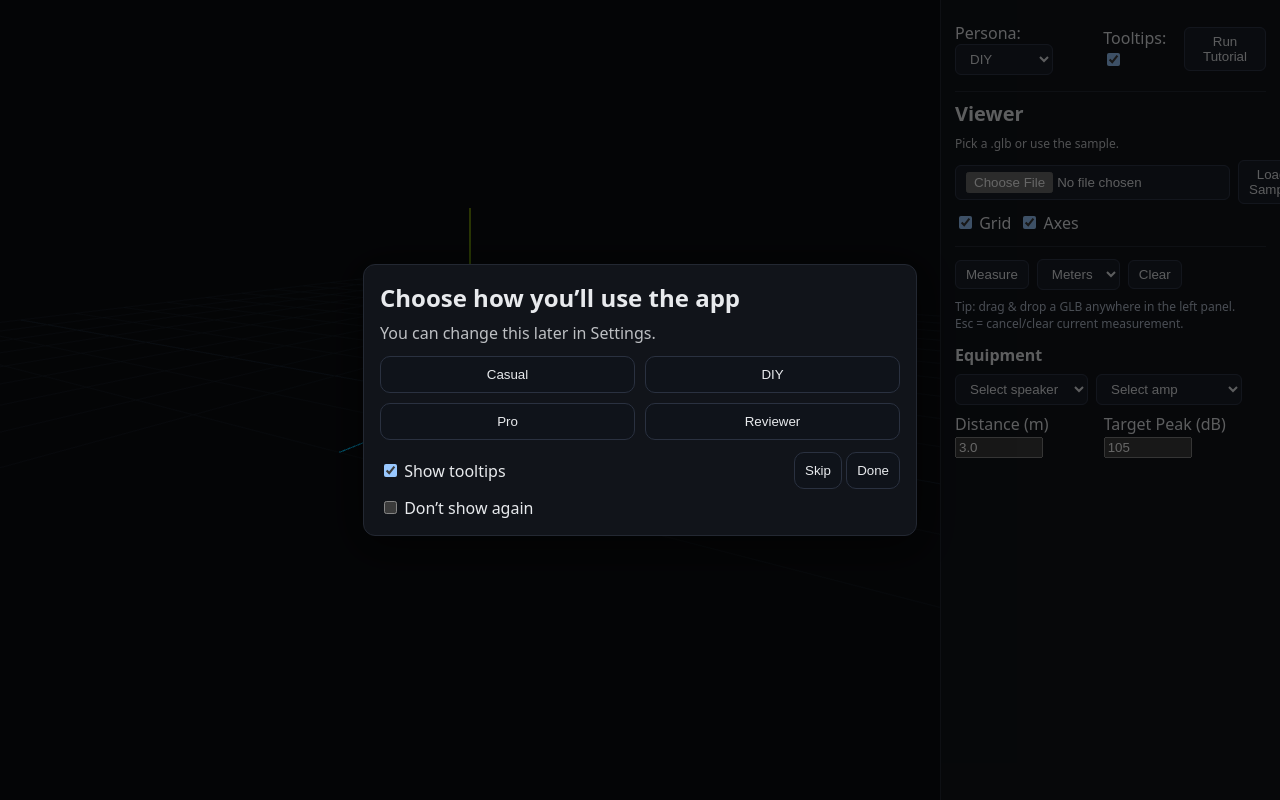
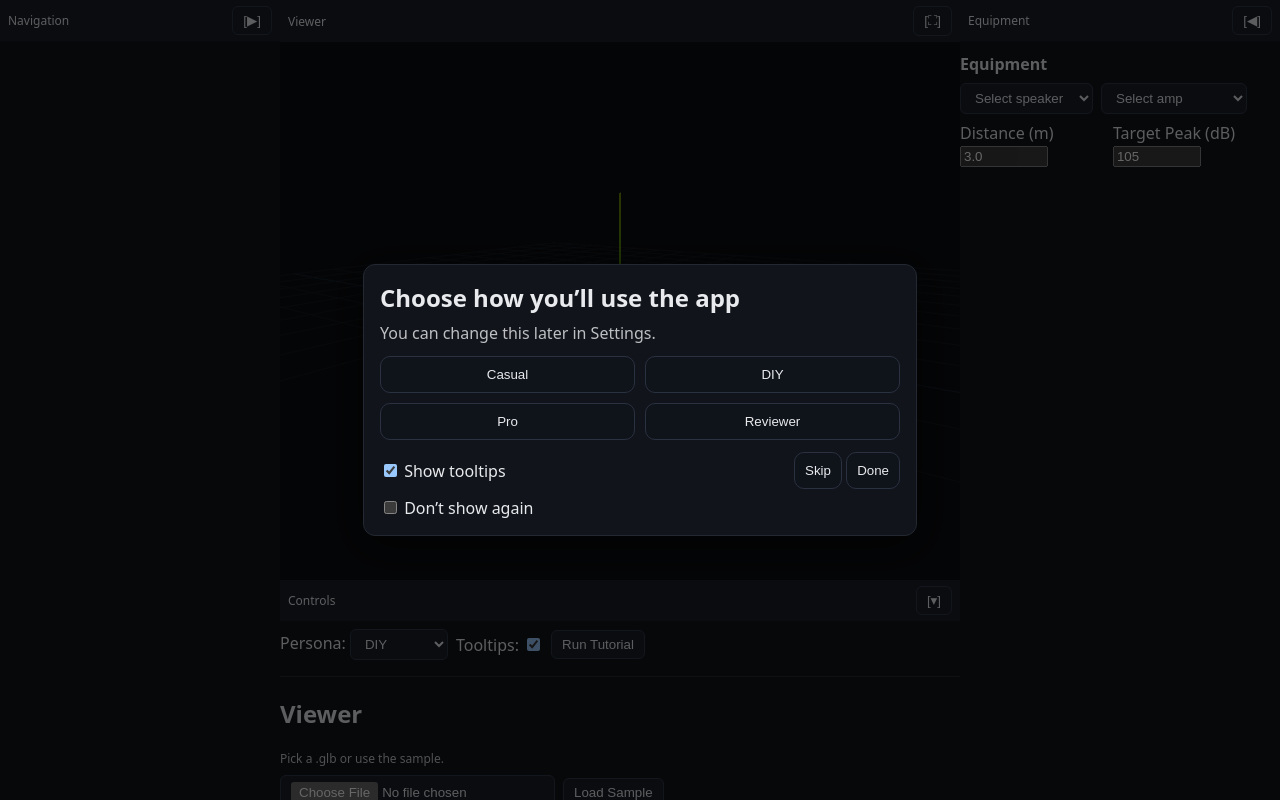
Before and after one commit to choover-prog/First-Repo-for-Room-Sim, a website built with Vite: page index.html in a window 1280 px wide. Built offline with nearby package versions, Linux system fonts and the light colour scheme.

Commit message:
feat(ui): add 4-zone scaffold with persistence

```diff
--- a/index.html
+++ b/index.html
@@ -4,66 +4,10 @@
     <meta charset="utf-8" />
     <meta name="viewport" content="width=device-width, initial-scale=1" />
     <title>Room Viewer</title>
-    <style>
-      :root { color-scheme: dark; }
-      html,body { margin:0; height:100%; background:#0b0d10; color:#e8eaed; font-family:system-ui,-apple-system,Segoe UI,Roboto,Helvetica,Arial; }
-      #app { position:fixed; inset:0; display:grid; grid-template-columns: 1fr 340px; }
-      #view { position:relative; background:#0b0d10; }
-      #ui { background:#11141a; border-left:1px solid #232832; padding:14px; overflow:auto; }
-      h1 { font-size:20px; margin:0 0 8px; }
-      .row { display:flex; align-items:center; gap:8px; margin:8px 0; }
-      .muted { opacity:.85; font-size:12px; }
-      button,select,input[type="file"] { background:#1a1f29; color:#e8eaed; border:1px solid #30384a; border-radius:6px; padding:6px 10px; }
-      button.primary { background:#2a6bf2; border-color:#2a6bf2; }
-      button.tog.on { background:#2b3a53; border-color:#3d4a63; }
-      .measure-label { position:absolute; pointer-events:none; font-size:12px; background:#1b2330cc; padding:4px 6px; border:1px solid #2a3446; border-radius:6px; transform:translate(-50%,-120%); }
-      .tips { margin-top:8px; font-size:12px; color:#b7c1d1; }
-      .sep { height:1px; background:#232832; margin:12px 0; }
-      .small .muted { opacity:.85 }
-  [data-tip] { text-decoration-style:dotted; }
-    </style>
+    <link rel="stylesheet" href="/styles/layout.css" />
   </head>
   <body>
-    <div id="app">
-      <div id="view">
-        <!-- dynamic canvas goes here -->
-        <div id="measureLabel" class="measure-label" style="display:none">0.00 m</div>
-      </div>
-
-      <div id="ui">
-        <h1>Viewer</h1>
-        <div class="muted">Pick a .glb or use the sample.</div>
-
-        <div class="row">
-          <input type="file" id="file" accept=".glb,.gltf" />
-          <button id="loadSample">Load Sample</button>
-        </div>
-
-        <div class="row">
-          <label><input type="checkbox" id="gridT" checked /> Grid</label>
-          <label><input type="checkbox" id="axesT" checked /> Axes</label>
-        </div>
-
-        <div class="sep"></div>
-
-        <div class="row">
-          <button id="measureBtn" class="tog">Measure</button>
-          <select id="units">
-            <option value="m">Meters</option>
-            <option value="ft">Feet</option>
-          </select>
-          <button id="clearMeasure">Clear</button>
-        </div>
-
-        <div id="stats" class="muted"></div>
-        <div class="tips">
-          Tip: drag & drop a GLB anywhere in the left panel.<br/>
-          Esc = cancel/clear current measurement.
-        </div>
-      </div>
-    </div>
-
-    <!-- ESM entry -->
+    <div id="app"></div>
     <script type="module" src="/src/main.js"></script>
   </body>
 </html>
--- a/src/main.js
+++ b/src/main.js
@@ -8,8 +8,63 @@ import { personasList, getPersona, setPersona, isTooltipsEnabled, setTooltipsEna
 import { LFHeatmapLayer } from './render/LFHeatmapLayer.js';
 import { captureCanvasPNG, downloadBlobURL, generateRoomReport, exportHeatmapData } from './lib/report.js';
 import { BadgeManager } from './ui/Badges.js';
+import { mountLayout } from './ui/Layout.js';
+import { bindHotkeys } from './ui/Hotkeys.js';
+import './state/ui.js';
+import { mountViewerHost } from './render/ViewerHost.js';
 
 const mToFt = 3.28084;
+
+const { regions } = mountLayout({ root: document.getElementById('app') });
+bindHotkeys();
+
+const view = document.createElement('div');
+view.id = 'view';
+regions.viewer.appendChild(view);
+const measureLabel = document.createElement('div');
+measureLabel.id = 'measureLabel';
+measureLabel.className = 'measure-label';
+measureLabel.style.display = 'none';
+measureLabel.textContent = '0.00 m';
+view.appendChild(measureLabel);
+
+const uiRoot = document.createElement('div');
+uiRoot.id = 'ui';
+uiRoot.innerHTML = `
+        <h1>Viewer</h1>
+        <div class="muted">Pick a .glb or use the sample.</div>
+
+        <div class="row">
+          <input type="file" id="file" accept=".glb,.gltf" />
+          <button id="loadSample">Load Sample</button>
+        </div>
+
+        <div class="row">
+          <label><input type="checkbox" id="gridT" checked /> Grid</label>
+          <label><input type="checkbox" id="axesT" checked /> Axes</label>
+        </div>
+
+        <div class="sep"></div>
+
+        <div class="row">
+          <button id="measureBtn" class="tog">Measure</button>
+          <select id="units">
+            <option value="m">Meters</option>
+            <option value="ft">Feet</option>
+          </select>
+          <button id="clearMeasure">Clear</button>
+        </div>
+
+        <div id="stats" class="muted"></div>
+        <div class="tips">
+          Tip: drag & drop a GLB anywhere in the left panel.<br/>
+          Esc = cancel/clear current measurement.
+        </div>
+`;
+regions.dock.appendChild(uiRoot);
+
+mountEquipmentPanel(regions.right);
+mountOnboarding(document.body);
 
 // DOM
 const container   = document.getElementById('view');
@@ -60,15 +115,13 @@ const resetViewBtn = document.getElementById('resetView');
   div.querySelector('#resetOnb').onclick = ()=> mountOnboarding(document.body);
 })();
 
-mountEquipmentPanel(document.getElementById('ui'));
-mountOnboarding(document.body);
 
 // Renderer / Scene / Camera
 const renderer = new THREE.WebGLRenderer({ antialias: true });
 renderer.setPixelRatio(devicePixelRatio);
 renderer.setSize(container.clientWidth, container.clientHeight);
 renderer.outputColorSpace = THREE.SRGBColorSpace;
-container.appendChild(renderer.domElement);
+mountViewerHost(container, renderer.domElement);
 const gl = renderer.getContext();
 let glErrorLogged = false;
 
--- /dev/null
+++ b/src/render/ViewerHost.js
@@ -0,0 +1,7 @@
+export function mountViewerHost(target, element) {
+  if (!target || !element) return;
+  if (element.parentNode !== target) {
+    target.appendChild(element);
+  }
+  return element;
+}
--- a/src/state/ui.js
+++ b/src/state/ui.js
@@ -1,21 +1,34 @@
 const PREFIX = 'ui.';
-const collapseKey = zone => `${PREFIX}collapse.${zone}`;
+const collapseKey = (zone) => `${PREFIX}collapse.${zone}`;
 const fullKey = `${PREFIX}fullscreen`;
-export function isCollapsed(zone){
+
+export function getCollapse(zone) {
   return localStorage.getItem(collapseKey(zone)) === '1';
 }
-export function setCollapsed(zone,val){
-  localStorage.setItem(collapseKey(zone), val ? '1':'0');
+
+export function setCollapse(zone, val) {
+  localStorage.setItem(collapseKey(zone), val ? '1' : '0');
+  window.dispatchEvent(
+    new CustomEvent('ui:change', {
+      detail: { key: `collapse.${zone}`, value: val }
+    })
+  );
 }
-export function isFullscreen(){
+
+export function getFullscreen() {
   return localStorage.getItem(fullKey) === '1';
 }
-export function setFullscreen(val){
-  localStorage.setItem(fullKey, val ? '1':'0');
+
+export function setFullscreen(val) {
+  localStorage.setItem(fullKey, val ? '1' : '0');
+  window.dispatchEvent(
+    new CustomEvent('ui:change', { detail: { key: 'fullscreen', value: val } })
+  );
 }
+
 export default {
-  isCollapsed,
-  setCollapsed,
-  isFullscreen,
+  getCollapse,
+  setCollapse,
+  getFullscreen,
   setFullscreen
 };
--- /dev/null
+++ b/src/ui/CollapseState.js
@@ -0,0 +1,56 @@
+import {
+  getCollapse as getStoredCollapse,
+  setCollapse as setStoredCollapse,
+  getFullscreen as getStoredFullscreen,
+  setFullscreen as setStoredFullscreen
+} from '../state/ui.js';
+
+const zoneIds = { left: 'panel-left', right: 'panel-right', bottom: 'panel-dock' };
+
+export function applyCollapseStates() {
+  Object.entries(zoneIds).forEach(([zone, id]) => {
+    const el = document.getElementById(id);
+    if (!el) return;
+    el.classList.toggle('is-collapsed', getStoredCollapse(zone));
+  });
+  const app = document.getElementById('app');
+  if (app) app.classList.toggle('fullscreen', getStoredFullscreen());
+}
+
+export function get(zone) {
+  return getStoredCollapse(zone);
+}
+
+export function set(zone, value) {
+  window.dispatchEvent(
+    new CustomEvent('ui:collapse:set', { detail: { zone, value } })
+  );
+}
+
+export function toggle(zone) {
+  set(zone, !get(zone));
+}
+
+export function getFullscreen() {
+  return getStoredFullscreen();
+}
+
+export function setFullscreen(value) {
+  window.dispatchEvent(
+    new CustomEvent('ui:fullscreen:set', { detail: { value } })
+  );
+}
+
+export function toggleFullscreen() {
+  setFullscreen(!getFullscreen());
+}
+
+window.addEventListener('ui:collapse:set', (e) => {
+  setStoredCollapse(e.detail.zone, e.detail.value);
+});
+
+window.addEventListener('ui:fullscreen:set', (e) => {
+  setStoredFullscreen(e.detail.value);
+});
+
+window.addEventListener('ui:change', applyCollapseStates);
--- /dev/null
+++ b/src/ui/Hotkeys.js
@@ -0,0 +1,13 @@
+import { toggle, toggleFullscreen } from './CollapseState.js';
+
+export function bindHotkeys() {
+  window.addEventListener('keydown', (e) => {
+    if (e.key === 'f' || e.key === 'F') {
+      toggleFullscreen();
+    } else if (e.key === '[') {
+      toggle('left');
+    } else if (e.key === ']') {
+      toggle('right');
+    }
+  });
+}
--- a/src/ui/Layout.js
+++ b/src/ui/Layout.js
@@ -1,82 +1,59 @@
-import { isCollapsed, setCollapsed, isFullscreen, setFullscreen } from '../state/ui.js';
+import { get, getFullscreen, applyCollapseStates } from './CollapseState.js';
 
-export function mountLayout({ root }){
-  const app = document.createElement('div');
-  app.id = 'layout';
-  app.style.cssText = 'position:fixed;inset:0;display:grid;grid-template-columns:240px 1fr 280px;';
-
-  const style = document.createElement('style');
-  style.textContent = `
-    #layout .zone{display:flex;flex-direction:column;}
-    #layout .zone-header{background:#1a1f29;padding:4px 8px;font-size:12px;display:flex;justify-content:space-between;align-items:center;}
-    #layout .zone-body{flex:1;overflow:auto;}
-    #layout .viewer{position:relative;flex:1;}
-    #layout .dock{height:160px;}
-    #layout.fullscreen{grid-template-columns:0 1fr 0;}
-  `;
-  document.head.append(style);
-
-  const left = makeZone('Navigation');
-  const viewerWrap = document.createElement('div');
-  viewerWrap.className = 'viewer';
-  const dock = makeZone('Controls');
-  dock.zone.classList.add('dock');
-  const right = makeZone('Equipment');
-
-  const center = document.createElement('div');
-  center.style.cssText = 'display:flex;flex-direction:column;';
-  center.append(viewerWrap, dock.zone);
-
-  app.append(left.zone, center, right.zone);
-  root.append(app);
-
-  // restore collapse states
-  applyCollapse(left.zone, 'left');
-  applyCollapse(right.zone, 'right');
-  applyCollapse(dock.zone, 'bottom');
-  if (isFullscreen()) {
-    app.classList.add('fullscreen');
+export function mountLayout({ root }) {
+  function panel(tag, id, zone, title, collapseLabel) {
+    const el = document.createElement(tag);
+    el.id = id;
+    el.dataset.zone = zone;
+    const header = document.createElement('div');
+    header.className = 'region-header';
+    const span = document.createElement('span');
+    span.textContent = title;
+    header.appendChild(span);
+    if (collapseLabel) {
+      const btn = document.createElement('button');
+      btn.textContent = collapseLabel;
+      btn.addEventListener('click', () => {
+        window.dispatchEvent(
+          new CustomEvent('ui:collapse:set', {
+            detail: { zone, value: !get(zone) }
+          })
+        );
+      });
+      header.appendChild(btn);
+    }
+    const body = document.createElement('div');
+    body.className = 'region-body';
+    el.append(header, body);
+    root.appendChild(el);
+    return { el, body };
   }
 
-  // header buttons
-  left.btn.onclick = () => toggleCollapse(left.zone, 'left');
-  right.btn.onclick = () => toggleCollapse(right.zone, 'right');
-  dock.btn.onclick = () => toggleCollapse(dock.zone, 'bottom');
+  const left = panel('aside', 'panel-left', 'left', 'Navigation', '[▶]');
+  const main = panel('main', 'panel-main', 'main', 'Viewer');
+  const dock = panel('section', 'panel-dock', 'bottom', 'Controls', '[▾]');
+  const right = panel('aside', 'panel-right', 'right', 'Equipment', '[◀]');
 
-  const fullBtn = document.createElement('button');
-  fullBtn.textContent = 'Fullscreen';
-  fullBtn.onclick = () => {
-    const f = !isFullscreen();
-    setFullscreen(f);
-    app.classList.toggle('fullscreen', f);
+  const fsBtn = document.createElement('button');
+  fsBtn.textContent = '[⛶]';
+  fsBtn.addEventListener('click', () => {
+    window.dispatchEvent(
+      new CustomEvent('ui:fullscreen:set', {
+        detail: { value: !getFullscreen() }
+      })
+    );
+  });
+  main.el.querySelector('.region-header').appendChild(fsBtn);
+
+  applyCollapseStates();
+  window.addEventListener('ui:change', applyCollapseStates);
+
+  return {
+    regions: {
+      left: left.body,
+      viewer: main.body,
+      dock: dock.body,
+      right: right.body
+    }
   };
-  viewerWrap.append(fullBtn);
-
-  return { root: app, regions: { left: left.body, viewer: viewerWrap, dock: dock.body, right: right.body } };
 }
-
-function makeZone(title){
-  const zone = document.createElement('div');
-  zone.className = 'zone';
-  const header = document.createElement('div');
-  header.className = 'zone-header';
-  header.textContent = title;
-  const btn = document.createElement('button');
-  btn.textContent = 'Collapse';
-  header.append(btn);
-  const body = document.createElement('div');
-  body.className = 'zone-body';
-  zone.append(header, body);
-  return { zone, header, body, btn };
-}
-
-function applyCollapse(el, zone){
-  if (isCollapsed(zone)) {
-    el.style.display = 'none';
-  }
-}
-function toggleCollapse(el, zone){
-  const collapsed = el.style.display === 'none';
-  el.style.display = collapsed ? '' : 'none';
-  setCollapsed(zone, !collapsed);
-}
--- /dev/null
+++ b/styles/layout.css
@@ -0,0 +1,41 @@
+:root {
+  color-scheme: dark;
+  --left-w: 280px;
+  --right-w: 320px;
+  --dock-h: 220px;
+}
+html,body { margin:0; height:100%; background:#0b0d10; color:#e8eaed; font-family:system-ui,-apple-system,Segoe UI,Roboto,Helvetica,Arial; }
+#app { position:relative; height:100vh; display:grid;
+  grid-template-columns: var(--left-w) 1fr var(--right-w);
+  grid-template-rows: 1fr var(--dock-h);
+  grid-template-areas:
+    "left main right"
+    "left dock right";
+}
+#panel-left  { grid-area:left;  overflow:auto; background:#11141a; }
+#panel-main  { grid-area:main;  position:relative; overflow:hidden; background:#0b0d10; }
+#panel-dock  { grid-area:dock;  overflow:auto; background:#11141a; }
+#panel-right { grid-area:right; overflow:auto; background:#11141a; }
+
+#panel-left.is-collapsed  { width:0; min-width:0; display:none; }
+#panel-right.is-collapsed { width:0; min-width:0; display:none; }
+#panel-dock.is-collapsed  { height:0; min-height:0; display:none; }
+
+.fullscreen #panel-left,
+.fullscreen #panel-right,
+.fullscreen #panel-dock { display:none !important; }
+.fullscreen { grid-template-columns: 1fr; grid-template-rows: 1fr; grid-template-areas: "main"; }
+
+.region-header { display:flex; align-items:center; justify-content:space-between; padding:6px 8px; background:#1a1f29; font-size:12px; }
+.region-body { height:100%; }
+
+#view { position:relative; height:100%; }
+.measure-label { position:absolute; pointer-events:none; font-size:12px; background:#1b2330cc; padding:4px 6px; border:1px solid #2a3446; border-radius:6px; transform:translate(-50%,-120%); }
+
+.row { display:flex; align-items:center; gap:8px; margin:8px 0; }
+.muted { opacity:.85; font-size:12px; }
+.tips { margin-top:8px; font-size:12px; color:#b7c1d1; }
+.sep { height:1px; background:#232832; margin:12px 0; }
+button,select,input[type="file"] { background:#1a1f29; color:#e8eaed; border:1px solid #30384a; border-radius:6px; padding:6px 10px; }
+button.primary { background:#2a6bf2; border-color:#2a6bf2; }
+button.tog.on { background:#2b3a53; border-color:#3d4a63; }
```
Also changed, not shown: README.md.
